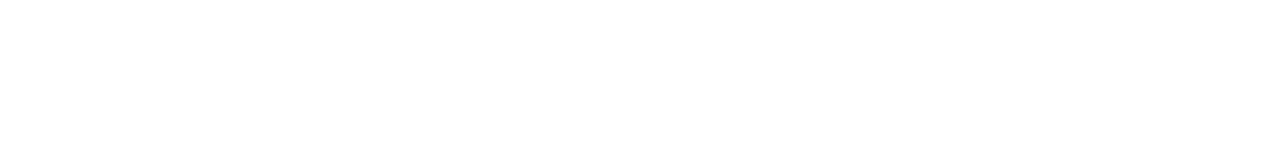
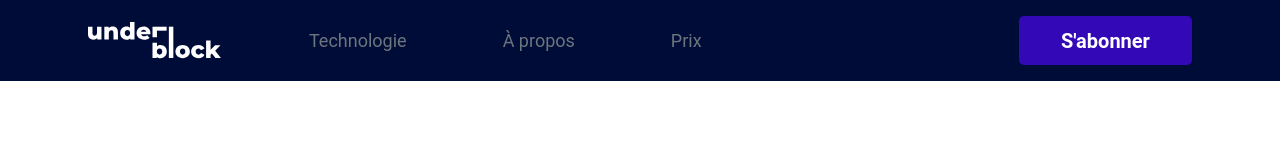
Before and after one commit to EmericJcp/Underblock, a plain HTML site: page index.html in a window 1280 px wide. Drawn offline with nearby package versions, Linux system fonts and the light colour scheme.

Commit message:
[HEADER] header finished

```diff
--- a/index.html
+++ b/index.html
@@ -20,6 +20,26 @@
         <title>Underblock</title>
     </head>
     <body>
-
+        <header class="header">
+            <nav class="navbar navbar-expand-lg navbar-dark">
+                <a href="#home" class="nav-logo">
+                    <img alt="" src="assets/logo/logo.svg"/>
+                </a>
+                <button type="button" class="navbar-toggler" data-toggle="collapse" data-target="#navbarCollapse">
+                    <span class="navbar-toggler-icon"></span>
+                </button>
+                <div class="collapse navbar-collapse" id="navbarCollapse">
+                    <div class="navbar-nav">
+                        <a href="#technology" class="nav-item nav-link text-muted ">Technologie</a>
+                        <a href="#about-us" class="nav-item nav-link text-muted">À propos</a>
+                        <a href="#price" class="nav-item nav-link text-muted">Prix</a>
+                    </div>
+                    <button class="subscribe-button display-subscribe-button navbar-nav ml-auto d-flex justify-content-center align-items-center"
+                        onclick="window.location.href = '#price'">
+                        <strong>S'abonner</strong>
+                    </button>
+                </div>
+            </nav>
+        </header>
     </body>
 </html>
--- a/style.css
+++ b/style.css
@@ -13,3 +13,71 @@ body, html {
     scroll-behavior: smooth;
     background: linear-gradient(0deg, rgba(0,0,0,1) 0%, rgba(0,14,66,1) 100%);
 }
+
+a {
+    text-decoration: none;
+    color: white;
+}
+h1 {
+    font-family: 'Hero New';
+    font-style: normal;
+    font-weight: bold;
+    font-size: 55px;
+    color: #FFFFFF;
+    overflow: hidden;
+}
+h2 {
+    font-family: 'Hero New';
+    font-style: normal;
+    font-weight: 500;
+    font-size: 36px;
+    color: #FFFFFF;
+}
+h3 {
+    font-family: 'Hero New';
+    font-style: normal;
+    font-weight: 600;
+    font-size: 24px;
+    line-height: 34px;
+    color: #8298FF;
+}
+p, ::placeholder{
+    font-family: 'Roboto';
+    font-style: normal;
+    font-weight: normal;
+    font-size: 18px;
+    color: #B6B6B6;
+}
+header {
+    width: 100%;
+    height: auto;
+    display: flex;
+    justify-content: center;
+    position: fixed;
+    background-color: #000c38;
+    z-index: 1;
+}
+.navbar {
+    width: 90%;
+    display: flex;
+    justify-content: space-between;
+    align-items: center;
+    padding: 1rem 1.5rem;
+}
+.subscribe-button {
+    width: 173px;
+    height: 49px;
+    background: #3208B7;
+    border-radius: 5px;
+    border: none;
+    color: white;
+    font-size: 20px;
+}
+.nav-item {
+    margin-left: 5rem;
+}
+.nav-link{
+    font-size: 18px;
+    font-weight: 400;
+    color: #B6B6B6;
+}
```
